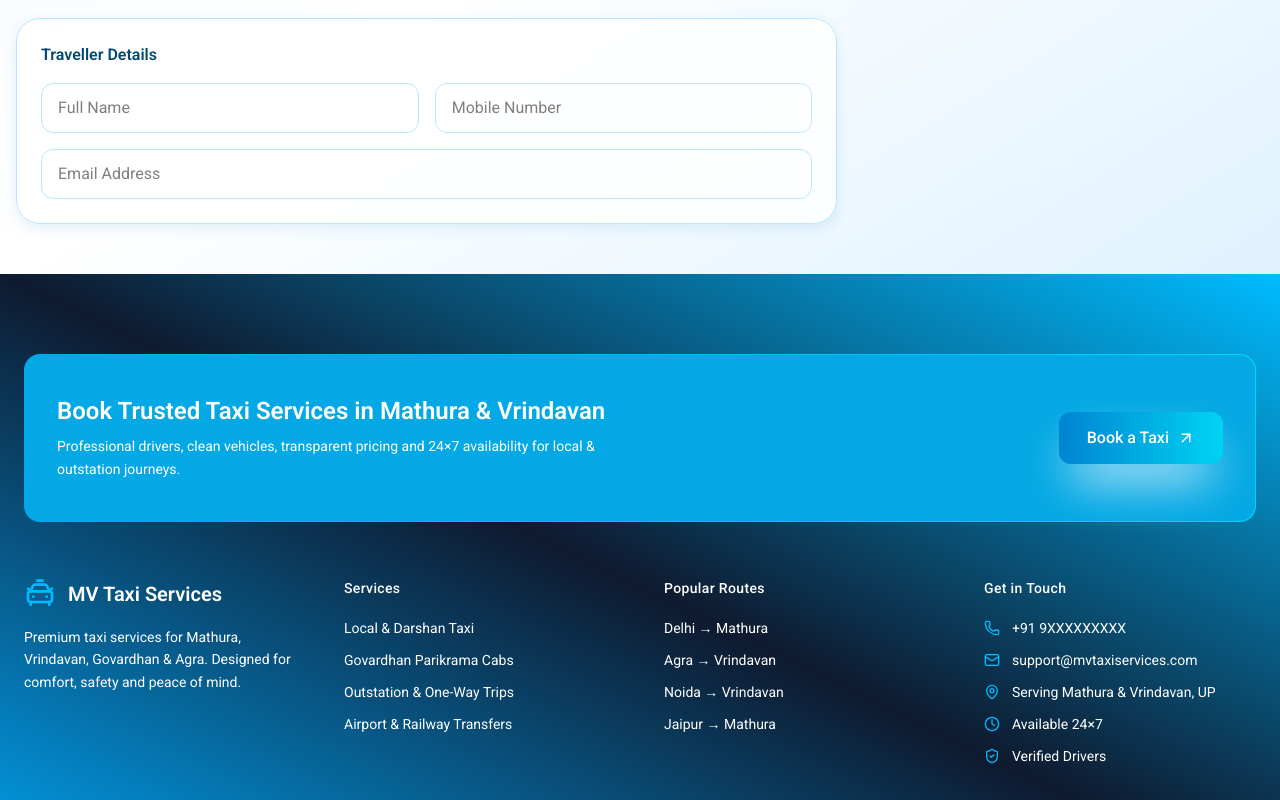
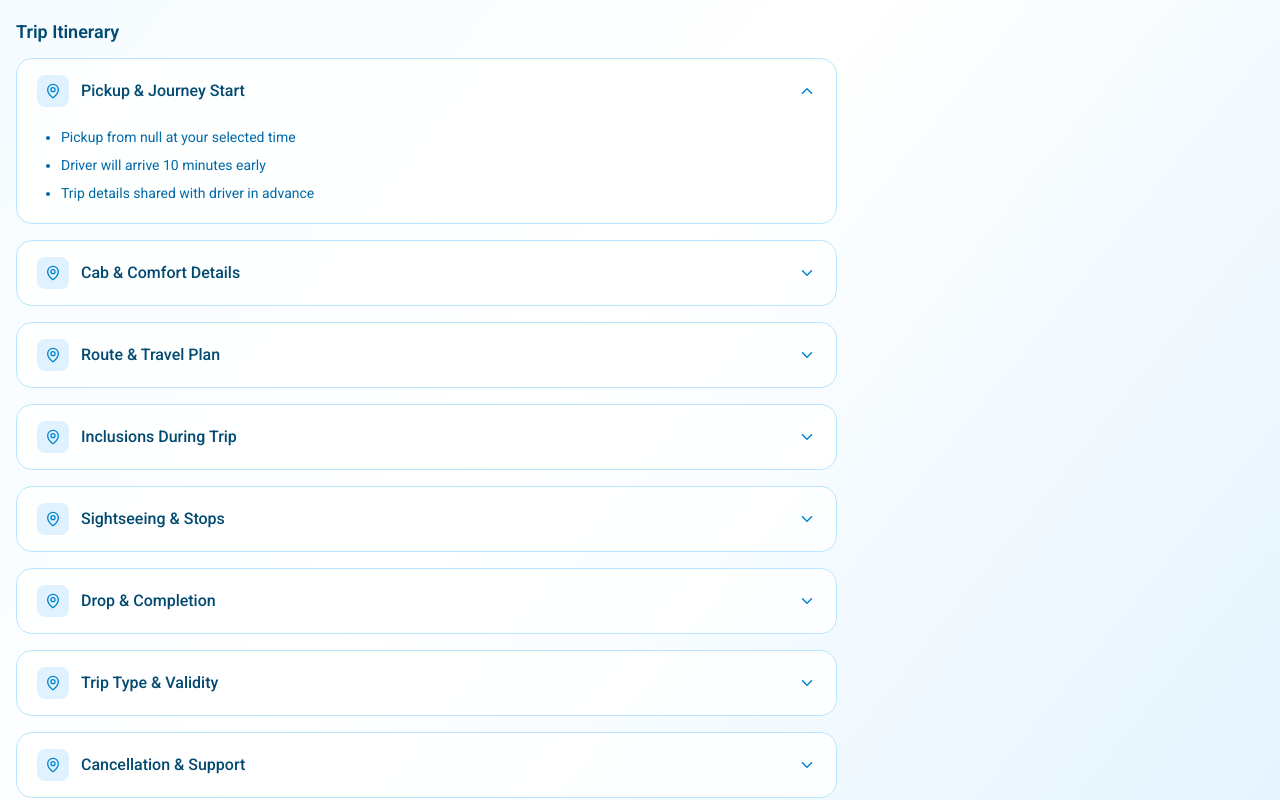
Before and after one commit to GuruduttX/VrindavanMathuraTaxiServices, a Next.js app: page /cabs/review in a window 1280 px wide. Shown: the part 600-1400 px from the top of the page. Built offline with nearby package versions, Linux system fonts and the light colour scheme; no server answers; the database is empty.

Commit message:
New Chnages Have Been Done

```diff
--- a/src/app/cabs/listing/page.tsx
+++ b/src/app/cabs/listing/page.tsx
@@ -1,7 +1,6 @@
-"use client"
-
 import CabCTASection from "@/components/Home/CabCTASection"
 import FiltersPanel from "@/components/ProductArchive/FiltersPanel"
+import ProductClient from "@/components/ProductArchive/ProductClient"
 import ProductsList from "@/components/ProductArchive/ProductList"
 import RatingSection from "@/components/ProductArchive/RatingSection"
 import { supabase } from "@/lib/supabase/SupabaseConfig"
@@ -28,7 +27,7 @@ type Car = {
   image: string
 }
 
-let currentCars;
+let currentCars : Car[];
 
 const getCars = async () => {
     const { data, error } = await supabase.from("Cars").select("*");
@@ -38,17 +37,17 @@ const getCars = async () => {
         console.log(error);
     }
 
-    currentCars = data;
+    currentCars = data ?? [];
 
-    return data;
+    return data ?? [];
 }
 
 export default async function ProductsPage() {
 
     const CarData = await getCars();
 
-    const handleCurrentCars = (car : Car[]) => {
-        currentCars = car
+    const handleCurrentCars = (cars : Car[]) => {
+        currentCars = cars
     }
 
     return (
@@ -56,29 +55,11 @@ export default async function ProductsPage() {
             <NormalNavbar />
             <section className="bg-sky-50">
                 <TaxiCTASection />
+
                 {/* Header spacing if navbar exists */}
                 <div className="h-20" />
 
-                <div className="max-w-7xl mx-auto px-4">
-                    <div className="grid grid-cols-12 gap-6">
-
-                        {/* LEFT FILTERS */}
-                        <aside className="col-span-3 pb-8 pt-5">
-                            <div className="sticky top-24">
-                                <FiltersPanel cars={CarData} filteredCars={handleCurrentCars}/>
-                            </div>
-                        </aside>
-
-                        {/* RIGHT PRODUCTS */}
-                        <main className="col-span-9 pb-10">
-                            {/* Floating Gradient Glow */}
-                            <div className="absolute -top-20 -left-20 h-72 w-72 bg-sky-400/20 blur-3xl rounded-full pointer-events-none" />
-
-                            <ProductsList />
-                        </main>
-
-                    </div>
-                </div>
+                <ProductClient/>
                 <CabCTASection />
                 <RatingSection />
             </section>
--- a/src/components/CabReview/LeftCabReview.tsx
+++ b/src/components/CabReview/LeftCabReview.tsx
@@ -1,7 +1,7 @@
 "use client"
 
 import { supabase } from "@/lib/supabase/SupabaseConfig"
-import { CheckCircle, Clock, MapPin } from "lucide-react"
+import { CheckCircle, ChevronDown, Clock, MapPin } from "lucide-react"
 import { useSearchParams } from "next/navigation"
 import React, { useEffect, useState } from "react"
 
@@ -26,6 +26,73 @@ type Car = {
 const LeftCabReview = () => {
   const searchParams = useSearchParams();
   const [carData, setCarData] = useState<Car | null>(null);
+  const [openIndex, setOpenIndex] = useState<number | null>(0)
+  const itinerary = [
+    {
+      title: "Pickup & Journey Start",
+      points: [
+        `Pickup from ${searchParams.get("pickup") || searchParams.get("from")} at your selected time`,
+        "Driver will arrive 10 minutes early",
+        "Trip details shared with driver in advance",
+      ],
+    },
+    {
+      title: "Cab & Comfort Details",
+      points: [
+        `${searchParams.get("carname") || "Premium"} ${searchParams.get("cabtype") || "Cab"} allocated`,
+        `${searchParams.get("seat") || "Comfortable"} seating with ample luggage space`,
+        `${searchParams.get("fueltype") || "Efficient"} fuel vehicle with AC`,
+      ],
+    },
+    {
+      title: "Route & Travel Plan",
+      points: [
+        `Travel from ${searchParams.get("from")} to ${searchParams.get("to")} via best available route`,
+        "Safe highway driving with experienced driver",
+        "Short breaks on request",
+      ],
+    },
+    {
+      title: "Inclusions During Trip",
+      points: [
+        "Fuel charges included",
+        "Driver allowance included",
+        "Toll, state tax & parking covered",
+      ],
+    },
+    {
+      title: "Sightseeing & Stops",
+      points: [
+        "Sightseeing stops allowed on request",
+        "Local guidance by experienced driver",
+        "Time managed as per itinerary",
+      ],
+    },
+    {
+      title: "Drop & Completion",
+      points: [
+        `Drop at ${searchParams.get("drop") || searchParams.get("to")}`,
+        "Smooth completion of journey",
+        "Trip summary shared after drop",
+      ],
+    },
+    {
+      title: "Trip Type & Validity",
+      points: [
+        `This is a ${searchParams.get("type") === "round" ? "Round Trip" : "One Way"} booking`,
+        "Route deviation may affect fare",
+        "Extra hours/km billed separately",
+      ],
+    },
+    {
+      title: "Cancellation & Support",
+      points: [
+        "Free cancellation up to 1 hour before pickup",
+        "24x7 customer support available",
+        "Instant assistance in case of delays",
+      ],
+    },
+  ]
 
   const carId = searchParams.get("carId");
   console.log("THE ID OF THE CAR IS : ");
@@ -33,9 +100,9 @@ const LeftCabReview = () => {
 
   const getCarData = async () => {
 
-    const {data , error} = await supabase.from("Cars").select("*").eq("id", carId).single();
+    const { data, error } = await supabase.from("Cars").select("*").eq("id", carId).single();
 
-    if(error) {
+    if (error) {
       console.log("THE ISSUE ARISES IN THE CABREVIEW : ");
       console.log(error);
     }
@@ -46,7 +113,7 @@ const LeftCabReview = () => {
 
   useEffect(() => {
     getCarData();
-  },[])
+  }, [])
   return (
     <div className="lg:col-span-8 space-y-6 animate-fade-in">
 
@@ -128,6 +195,68 @@ const LeftCabReview = () => {
         </div>
       </section>
 
+      <div className="space-y-4 cursor-pointer">
+
+        <h3 className="text-lg font-semibold text-sky-900 mb-3">
+          Trip Itinerary
+        </h3>
+        {itinerary.map((item, index) => {
+          const open = openIndex === index
+
+          return (
+            <div
+              key={index}
+              className="
+                rounded-2xl
+                border border-sky-200
+                bg-white/80 backdrop-blur
+                transition-all duration-300 cursor-pointer
+              "
+            >
+              {/* Header */}
+              <button
+                onClick={() =>
+                  setOpenIndex(open ? null : index)
+                }
+                className="
+                  w-full flex items-center justify-between
+                  px-5 py-4
+                  text-left
+                  hover:bg-sky-50
+                  rounded-2xl cursor-pointer
+                "
+              >
+                <div className="flex items-center gap-3">
+                  <div className="p-2 rounded-lg bg-sky-100 text-sky-600">
+                    <MapPin size={16} />
+                  </div>
+                  <span className="font-medium text-sky-900">
+                    {item.title}
+                  </span>
+                </div>
+
+                <ChevronDown
+                  size={18}
+                  className={`text-sky-600 transition-transform ${open ? "rotate-180" : ""
+                    }`}
+                />
+              </button>
+
+              {/* Content */}
+              {open && (
+                <div className="px-6 pb-5 pt-1 animate-fade-in">
+                  <ul className="space-y-2 list-disc pl-5 text-sky-700 text-sm">
+                    {item.points.map((point, i) => (
+                      <li key={i}>{point}</li>
+                    ))}
+                  </ul>
+                </div>
+              )}
+            </div>
+          )
+        })}
+      </div>
+
       {/* Traveller Details */}
       <section className="review-card">
         <h3 className="font-semibold text-sky-900 mb-4">
--- /dev/null
+++ b/src/components/ProductArchive/ProductClient.tsx
@@ -0,0 +1,110 @@
+"use client"
+
+import React, { useEffect, useMemo, useState } from "react"
+import FiltersPanel from "./FiltersPanel"
+import ProductsList from "./ProductList"
+import { supabase } from "@/lib/supabase/SupabaseConfig"
+
+export type Car = {
+  id: string
+  name: string
+  seat: string
+  baseprice: string
+  cabtype: string
+  fueltype: string
+  inclusion: {
+    id: string
+    description: string
+  }[]
+  exclusion: {
+    id: string
+    description: string
+  }[]
+  image: string
+}
+
+const ProductClient = () => {
+  const [cars, setCars] = useState<Car[]>([])
+  const [selectedCabTypes, setSelectedCabTypes] = useState<string[]>([])
+  const [selectedFuelTypes, setSelectedFuelTypes] = useState<string[]>([])
+
+  // Fetch cars
+  const getCars = async () => {
+    const { data, error } = await supabase.from("Cars").select("*")
+
+    if (error) {
+      console.error(error)
+      setCars([])
+      return
+    }
+
+    setCars(data ?? [])
+  }
+
+  useEffect(() => {
+    getCars()
+  }, [])
+
+  // 🔥 Derived filtered cars (CORRECT way)
+  const filteredCars = useMemo(() => {
+    return cars.filter(car => {
+      const cabMatch =
+        selectedCabTypes.length === 0 ||
+        selectedCabTypes.includes(car.cabtype)
+
+      const fuelMatch =
+        selectedFuelTypes.length === 0 ||
+        selectedFuelTypes.includes(car.fueltype)
+
+      return cabMatch && fuelMatch
+    })
+  }, [cars, selectedCabTypes, selectedFuelTypes])
+
+  // Toggle helpers
+  const toggleCabType = (label: string) => {
+    setSelectedCabTypes(prev =>
+      prev.includes(label)
+        ? prev.filter(v => v !== label)
+        : [...prev, label]
+    )
+  }
+
+  const toggleFuelType = (label: string) => {
+    setSelectedFuelTypes(prev =>
+      prev.includes(label)
+        ? prev.filter(v => v !== label)
+        : [...prev, label]
+    )
+  }
+
+  const clearAllFilters = () => {
+    setSelectedCabTypes([])
+    setSelectedFuelTypes([])
+  }
+
+  return (
+    <div className="max-w-7xl mx-auto px-4">
+      <div className="grid grid-cols-12 gap-6">
+
+        {/* LEFT FILTERS */}
+        <aside className="col-span-3 pb-8 pt-5">
+          <FiltersPanel
+            selectedCabTypes={selectedCabTypes}
+            selectedFuelTypes={selectedFuelTypes}
+            onCabToggle={toggleCabType}
+            onFuelToggle={toggleFuelType}
+            onClear={clearAllFilters}
+          />
+        </aside>
+
+        {/* RIGHT PRODUCTS */}
+        <main className="col-span-9 pb-10">
+          <ProductsList cars={filteredCars} />
+        </main>
+
+      </div>
+    </div>
+  )
+}
+
+export default ProductClient
--- a/src/components/ProductArchive/ProductList.tsx
+++ b/src/components/ProductArchive/ProductList.tsx
@@ -24,33 +24,19 @@ type Car = {
   image: string
 }
 
-export default function ProductsList() {
+export default function ProductsList({cars} : {cars : Car[]}) {
 
   const router = useRouter();
-
-  const [cars, setCars] = useState<Car[]>();
   const searchParams  = useSearchParams();
 
-  const getCars = async () => {
-    const { data, error } = await supabase.from("Cars").select("*");
 
-
-    if (error) {
-      console.log("The error I have got is : ");
-    }
-
-    setCars(data ?? []);
-
-  }
 
   const handleSelect = ( id : string, name : string , cabtype : string, fueltype: string , seat : string , price : string ) => {
 
     router.push(`/cabs/review?from=${searchParams.get("from")}&to=${searchParams.get("to")}&departure=${searchParams.get("departure")}&return=${searchParams.get("return")}&pickup=${searchParams.get("pickup")}&drop=${searchParams.get("drop")}&type=${searchParams.get("type")}&carname=${name}&cabtype=${cabtype}&fueltype=${fueltype}&carseat=${seat}&carprice=${price}&carId=${id}`)
   }
 
-  useEffect(() => {
-    getCars()
-  }, [])
+
 
   return (
     <div
```
Also changed, not shown: src/components/ProductArchive/FiltersPanel.tsx (+91 -93 lines).
